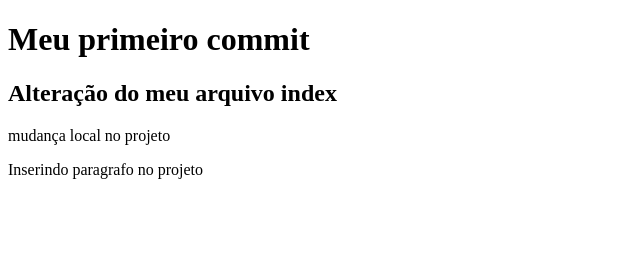
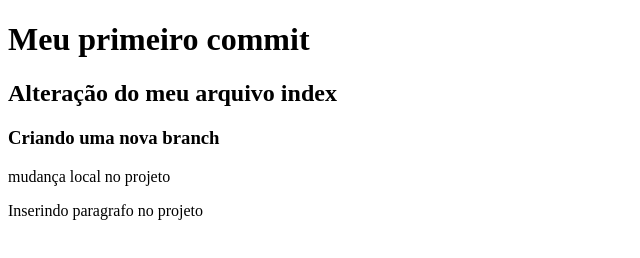
Before and after one commit to diego19anjos/teste_git_diego, a plain HTML site: page index.html in a window 1280 px wide. Shown: the whole page, without its empty margins (0-640 px from the left). Drawn offline with Linux system fonts and the light colour scheme.

Commit message:
alteração do index para nova branch

```diff
--- a/index.html
+++ b/index.html
@@ -9,6 +9,8 @@
     <h1>Meu primeiro commit</h1>
     <h2>Alteração do meu arquivo index</h2>
 
+    <h3>Criando uma nova branch</h3>
+
     <p>mudança local no projeto</p>
     <p>Inserindo paragrafo no projeto</p>
 </body>
```
